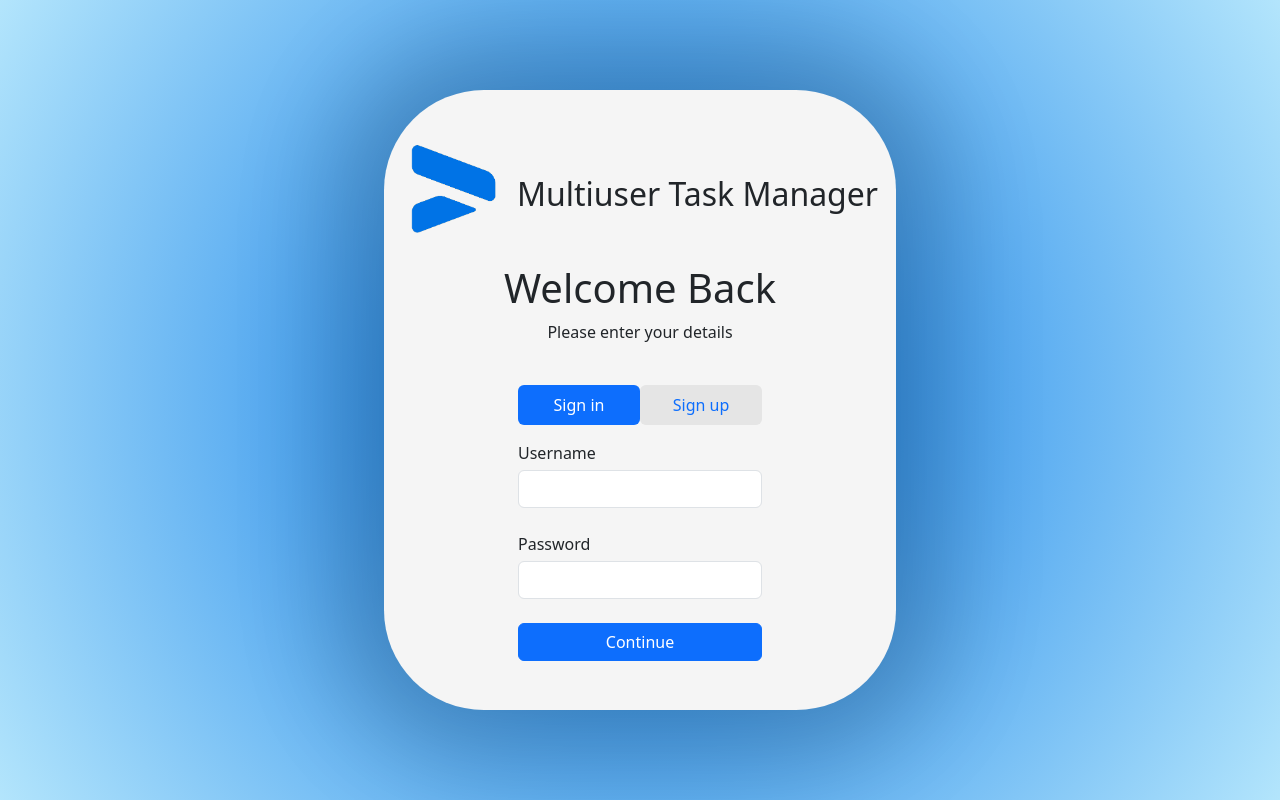
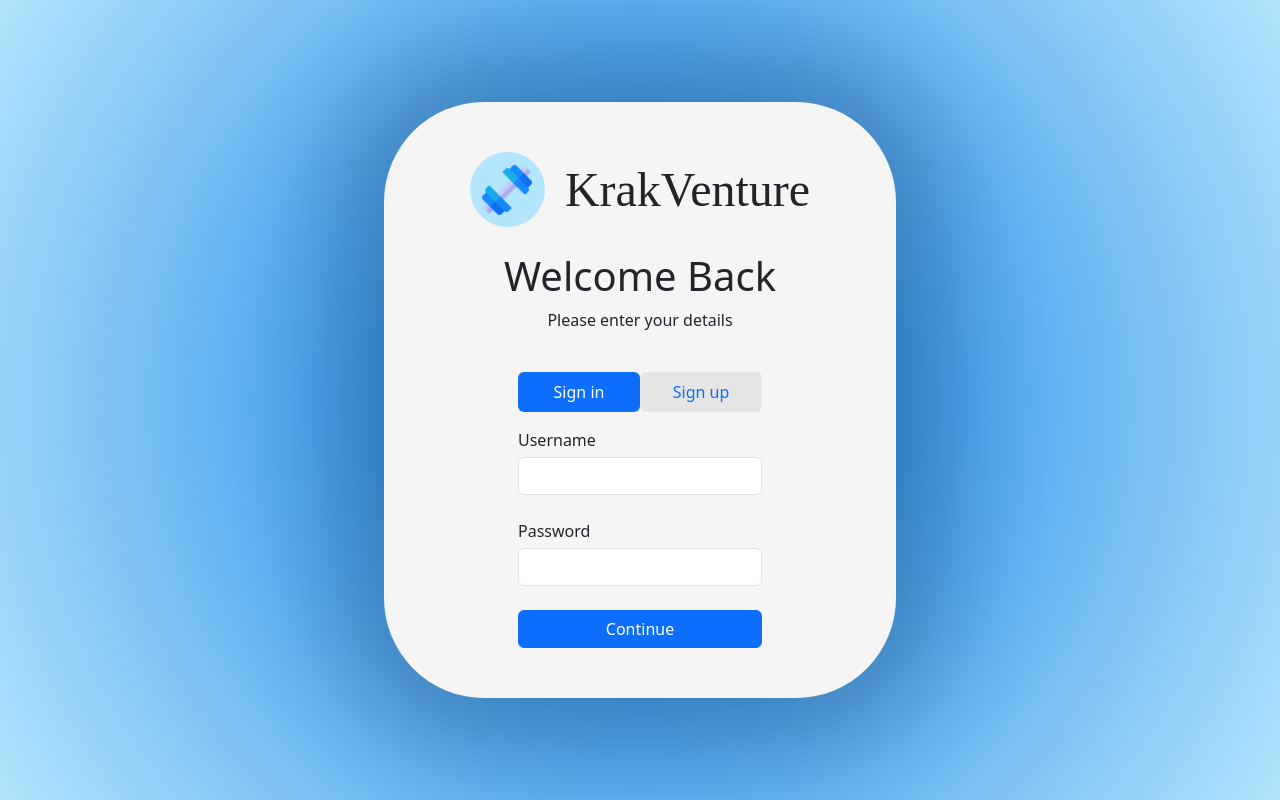
Before and after one commit to kurs0n/swm_hackathon2024, a React (Create React App) app in the folder front/: page / in a window 1280 px wide. Built offline with nearby package versions, Linux system fonts and the light colour scheme.

Commit message:
papryk chyba sie nie puisznelo

```diff
--- a/front/src/loginPageComponents/Logo.js
+++ b/front/src/loginPageComponents/Logo.js
@@ -1,5 +1,5 @@
 import * as React from "react";
-import logo from '../graphics/logo.png';
+import dumbbell from '../graphics/dumbbell.png'
 import './loginPageStyles.css';
 
 function Logo() {
@@ -7,8 +7,10 @@ function Logo() {
     return(
             <div className="containerColumn">
                 <div className="logoContainer">
-                    <img src={logo} alt="Logo" width={100} height={100}/>
-                    <p className="display-4">Multiuser Task Manager</p>
+                    <div className="logoImage">
+                        <img src={dumbbell} alt="Logo" width={50} height={50}/>
+                    </div>
+                        <h1>KrakVenture</h1>
                 </div>
             </div>
     );
--- a/front/src/loginPageComponents/loginPageStyles.css
+++ b/front/src/loginPageComponents/loginPageStyles.css
@@ -42,19 +42,47 @@
     width: 100%;
 }
 
+.gradientBg {
+    background: radial-gradient(circle, #0073e6, #B3E5FC);
+}
+
 .logoContainer {
     display: flex;
     justify-content: center;
     text-align: center;
+    align-items: center;
+    gap: 20px;
     padding-top: 50px;
+
 }
 
-.logoContainer > p {
-    font-size: xx-large;
-    padding-top: 35px;
-    padding-left: 15px;
+.logoImage {
+    display: flex;
+    justify-content: center;
+    align-items: center;
+    position: relative;
+    width: 75px;
+    height: 75px;
 }
 
-.gradientBg {
-    background: radial-gradient(circle, #0073e6, #B3E5FC);
+.logoContainer > h1 {
+    font-size: xxx-large;
+    font-family: Serif;
+    margin: 0;
 }
+
+.logoImage::before {
+    content: '';
+    position: absolute;
+    width: 100%;
+    height: 100%;
+    background-color: #B3E5FC;
+    border-radius: 50%;
+    z-index: 0;
+}
+
+.logoImage img {
+    width: 50px;
+    height: 50px;
+    z-index: 1;
+}
--- a/front/src/mainAppComponents/FloatingUsername.js
+++ b/front/src/mainAppComponents/FloatingUsername.js
@@ -0,0 +1,16 @@
+import * as React from "react";
+import './mainAppStyles.css'
+import userPicture from '../graphics/user.png'
+
+function FloatingUsername(){
+
+    return(
+        <div className="floatingUsername">
+            <img src={userPicture} alt="UserPicture" width={25} height={25}/>
+            <p>Patryk Kurek</p>
+        </div>
+    );
+
+}
+
+export default FloatingUsername;
--- a/front/src/mainAppComponents/SideBar.js
+++ b/front/src/mainAppComponents/SideBar.js
@@ -1,11 +1,11 @@
 import * as React from "react";
 import './mainAppStyles.css';
-import logo from '../graphics/logo.png';
 import logoutIcon from '../graphics/logout.png'
 import {useNavigate} from "react-router-dom";
 import { useAtomValue } from "jotai";
 import { categoriesAtom } from "./atoms/MainApp.js";
 import axios from "axios";
+import dumbbell from '../graphics/dumbbell.png'
 
 function SideBar() {
     const categories = useAtomValue(categoriesAtom);
@@ -22,7 +22,7 @@ function SideBar() {
         <div className="col-md-3 borderRightSide containerSideBar">
             <div className="containerLogo">
                 <div className="containerLogoBackground">
-                    <img src={logo} alt="Logo" width={50} height={50}/>
+                    <img src={dumbbell} alt="Logo" width={50} height={50}/>
                 </div>
                 <div className="companyName">
                     <h1>KrakVenture</h1>
--- a/front/src/mainAppComponents/mainAppStyles.css
+++ b/front/src/mainAppComponents/mainAppStyles.css
@@ -53,7 +53,8 @@
     display: flex;
     flex-direction: row;
     align-items: center;
-    gap: 10px
+    gap: 10px;
+    padding-bottom: 5vh;
 }
 .companyName > h1 {
     font-size: xx-large;
@@ -88,10 +89,12 @@
 .containerMainApp {
     display: flex;
     flex-direction: row;
+    position: relative;
 }
 
 .containerOptions {
-    padding-top: 10vh;
+    padding-top: 5vh;
+    padding-bottom: 5vh;
     height: 50vh;
     display: flex;
     flex-direction: column;
@@ -108,7 +111,6 @@
 }
 
 .categoriesDiv {
-    padding-top: 5vh;
     gap: 10px;
     overflow: auto;
     display: grid;
@@ -127,3 +129,26 @@
 .category > label {
     font-weight: bold;
 }
+
+.floatingUsername {
+    position: absolute;
+    width: 10vw;
+    height: 5vh;
+    top: 10px;
+    right: 10px;
+    background-color: white;
+    padding: 5px;
+    border-radius: 5px;
+    box-shadow: 0 2px 4px rgba(0,0,0,0.3);
+    z-index: 1000;
+    display: flex;
+    flex-direction: row;
+    align-items: center;
+    justify-content: center;
+    gap: 20px;
+    text-align: center;
+}
+
+.floatingUsername p {
+    margin: 0;
+}
--- a/front/src/pages/MainAppPage.js
+++ b/front/src/pages/MainAppPage.js
@@ -8,6 +8,7 @@ import SideBar from "../mainAppComponents/SideBar.js";
 import {MapContainer,TileLayer} from "react-leaflet";
 import { categoriesAtom } from "../mainAppComponents/atoms/MainApp.js";
 import { useSetAtom } from "jotai";
+import FloatingUsername from "../mainAppComponents/FloatingUsername.js";
 
 function MainAppPage() {
     const setCategories = useSetAtom(categoriesAtom);
@@ -31,13 +32,14 @@ function MainAppPage() {
     return (
         <div className="containerMainApp">
             <SideBar/>
-            <MapContainer center={position} heigh zoom={13} scrollWheelZoom={false}>
+            <MapContainer center={position} zoom={13} scrollWheelZoom={true}>
                 <TileLayer
                 attribution='&copy; <a href="https://www.openstreetmap.org/copyright">OpenStreetMap</a> contributors'
                 url="https://{s}.tile.openstreetmap.org/{z}/{x}/{y}.png"
                 />
 
              </MapContainer>
+            <FloatingUsername/>
         </div>
     );
 }
```
